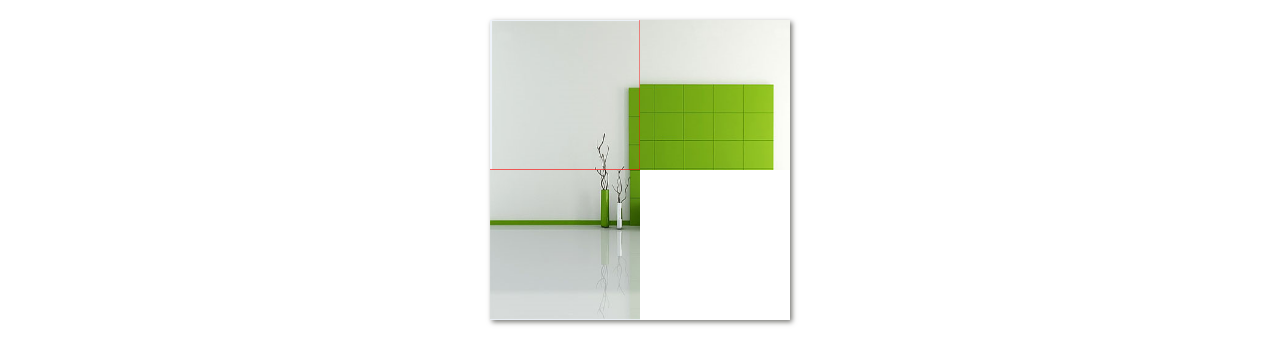
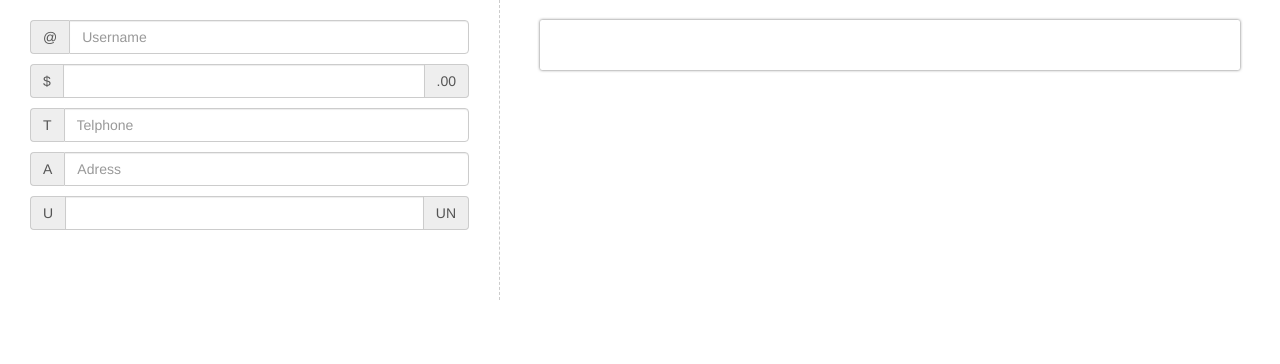
Before and after one commit to guchunh/canvas_modules, a plain HTML site: page modules/dragDrop/index.html in a window 1280 px wide. Drawn offline with nearby package versions, Linux system fonts and the light colour scheme.

Commit message:
stop drag

```diff
--- a/modules/dragDrop/index.html
+++ b/modules/dragDrop/index.html
@@ -4,28 +4,44 @@
 	<meta charset="UTF-8">
 	<meta name="viewport" content="width=device-width,initial-scale=1,user-scalable=no">
 	<title>drag-drop</title>
+	<link href="http://cdn.bootcss.com/bootstrap/3.3.4/css/bootstrap.min.css" rel="stylesheet">
 	<link rel="stylesheet" href="./style.css">
 </head>
 <body>
-	<div class="body-wrapper" ondrop="drop(event, 0)" ondragover="allowDrop(event)">
-		<div class="img-wrapper">
-			<div class="img-slice" ondrop="drop(event, 1)" ondragover="allowDrop(event)">
-				<img src="./img/1.png" draggable="true" ondragstart="drag(event)" alt="" id="img1"/>
+	<div class="main">
+		<div class="element-wrapper">
+			<div class="input-group m-b" id="ip@" draggable="true" ondragstart="drag(event)">
+				<span class="input-group-addon">@</span>
+				<input type="text" class="form-control" placeholder="Username">
 			</div>
-			<div class="img-slice" ondrop="drop(event, 1)" ondragover="allowDrop(event)">
-				<img src="./img/2.png" draggable="true" ondragstart="drag(event)" alt="" id="img2"/>
+			<div class="input-group m-b" id="ip$" draggable="true" ondragstart="drag(event)">
+				<span class="input-group-addon">$</span>
+				<input type="text" class="form-control">
+				<span class="input-group-addon">.00</span>
 			</div>
-			<div class="img-slice" ondrop="drop(event, 1)" ondragover="allowDrop(event)">
-				<img src="./img/3.png" draggable="true" ondragstart="drag(event)" alt="" id="img3"/>
+			<div class="input-group m-b" id="ipT" draggable="true" ondragstart="drag(event)">
+				<span class="input-group-addon">T</span>
+				<input type="text" class="form-control" placeholder="Telphone">
 			</div>
-			<div class="img-slice" ondrop="drop(event, 1)" ondragover="allowDrop(event)">
-				<!-- <img src="./img/4.png" draggable="true" ondragstart="drag(event)" alt="" id="img4"/> -->
+			<div class="input-group m-b" id="ipA" draggable="true" ondragstart="drag(event)">
+				<span class="input-group-addon">A</span>
+				<input type="text" class="form-control" placeholder="Adress">
 			</div>
+			<div class="input-group m-b" id="ipU" draggable="true" ondragstart="drag(event)">
+				<span class="input-group-addon">U</span>
+				<input type="text" class="form-control">
+				<span class="input-group-addon">UN</span>
+			</div>
+		</div>
+		<div class="ct-wrapper">
+			<div class="form-wrapper" ondrop="drop(event)" ondragover="allowDrop(event)">
 
-			<!-- <img id="test" src="./img/1.png" draggable="true" ondragstart="drag(event)" alt=""/> -->
+			</div>
 		</div>
 	</div>
 
+	<script src="http://cdn.bootcss.com/jquery/3.1.1/jquery.min.js"></script>
+	<script src="http://cdn.bootcss.com/bootstrap/3.3.4/js/bootstrap.min.js"></script>
 	<script src="./index.js"></script>
 </body>
 </html>
--- a/modules/dragDrop/index.js
+++ b/modules/dragDrop/index.js
@@ -5,14 +5,13 @@
 
 	// 获取被拖动的元素
 	function drag(e) {
-		e.dataTransfer.setData('mark', e.target.id);
+		e.dataTransfer.setData('itId', e.target.id);
 	}
 
 	// 放置元素
-	function drop(e, status) {
+	function drop(e) {
 		e.preventDefault();
-		if((status == 1 && !e.target.children) || status == 0 )  {
-			var data = e.dataTransfer.getData("mark");
-			e.target.appendChild(document.getElementById(data));
-		}
+		e.stopPropagation();
+		var data = e.dataTransfer.getData("itId");
+		e.target.appendChild(document.getElementById(data));
 	}
--- a/modules/dragDrop/style.css
+++ b/modules/dragDrop/style.css
@@ -5,26 +5,38 @@ body {
 	padding: 0;
 	overflow: hidden;
 }
-.body-wrapper {
+.m-b {
+	margin-bottom: 10px;
+}
+.main {
 	width: 100%;
 	height: 100%;
+	position: relative;
 }
-.img-wrapper {
-	width: 300px;
-	height: 300px;
-	margin: 20px auto;
-	box-shadow: 2px 2px 5px #767672;
+.element-wrapper {
+	width: 500px;
+	height: 100%;
+	padding: 20px 30px;
+	border-right: 1px dashed #ccc;
+	position: absolute;
+	left: 0;
+	top: 0;
+	overflow-y: auto;
 }
-.img-slice {
-	width: 150px;
-	height: 150px;
-	font-size: 0;
-	float: left;
-	display: inline-block;
-	vertical-align: middle;
+.ct-wrapper {
+	width: 100%;
+	height: 100%;
+	min-height: 300px;
+	min-width: 1200px;
+	padding: 20px 0 0 500px;
 }
-.body-wrapper img {
-	width: 150px;
-	height: 150px;
-	vertical-align: top;
+.form-wrapper {
+	width: 700px;
+	min-height: 50px;
+	padding: 20px;
+	padding-bottom: 10px;
+	margin: 0 auto;
+	-webkit-box-shadow: 0 0 3px #666;
+	box-shadow: 0 0 3px #666;
+	border-radius: 2px;
 }
```
Also changed, not shown: index.html (+1 -1 lines).
